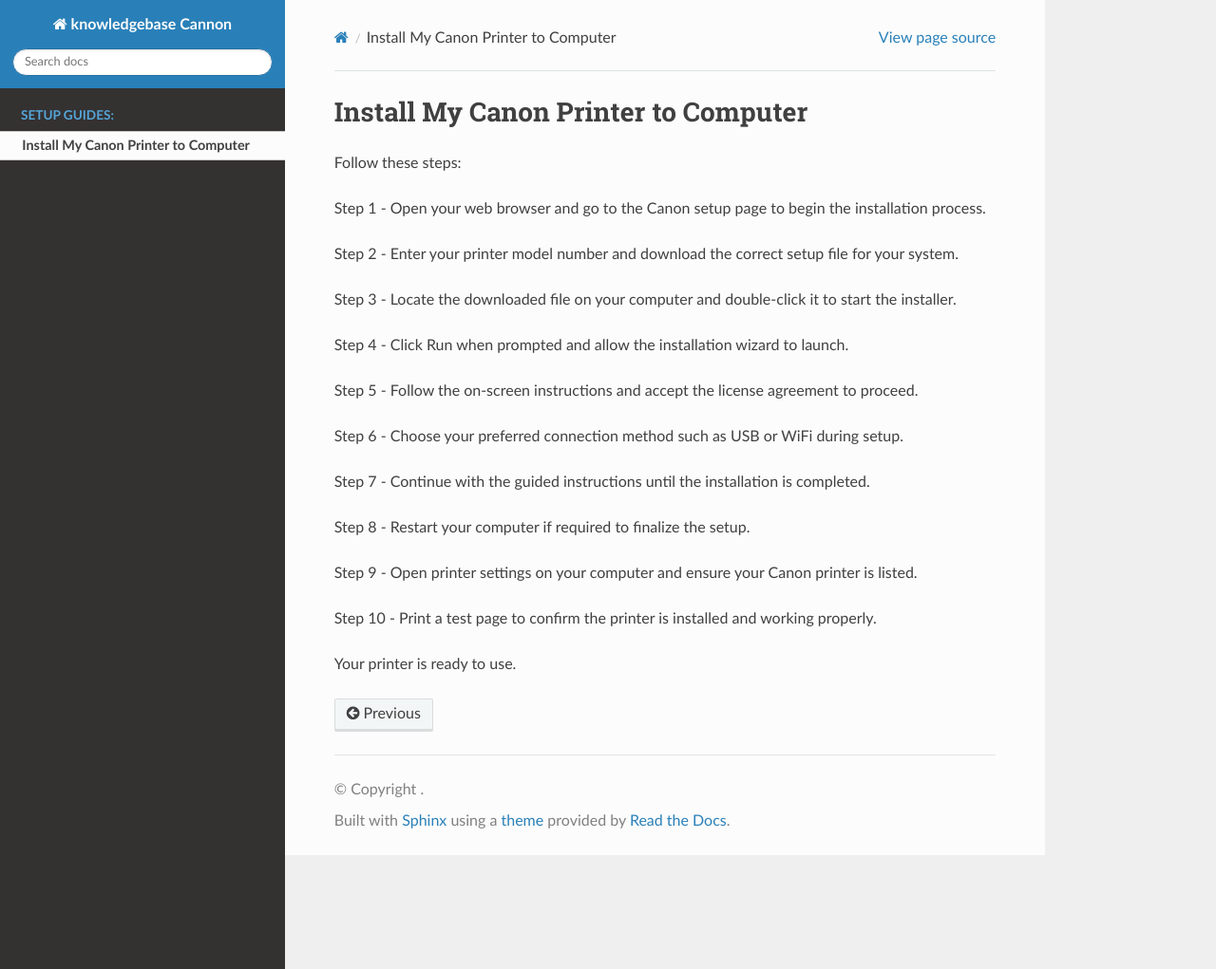
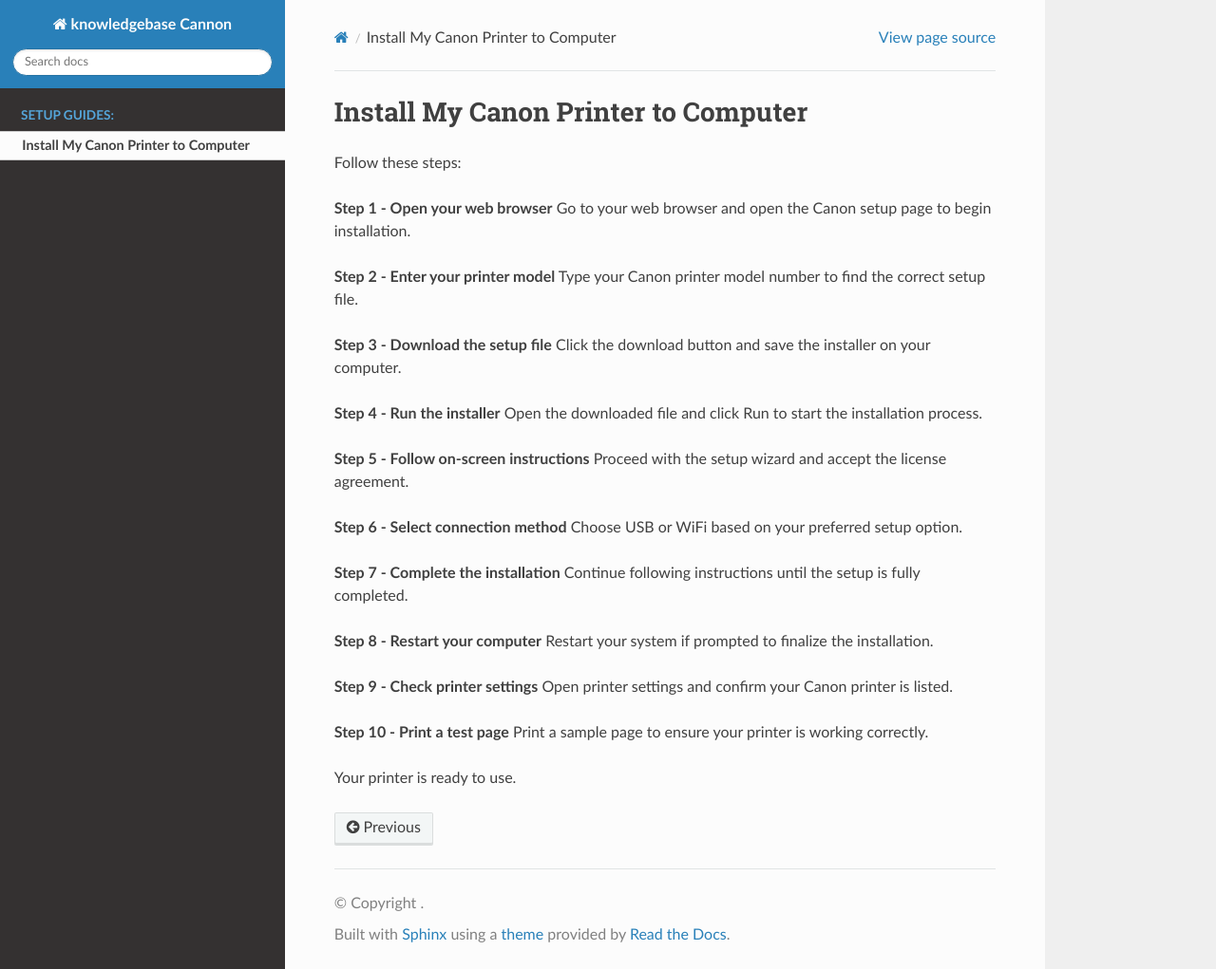
Before and after one commit to Blanche-glitch/cannon, a Sphinx documentation site: the page built from docs/install.rst, in a window 1280 px wide and 1021 px high. Shown: the whole window at 95% size. Built offline with Sphinx 7.4.7 and the Read the Docs theme 3.1.0, drawn with Linux system fonts in a browser that asks for light colours; pages that are not in the unit, such as notebooks, are missing from menus.

Commit message:
Update install.rst

```diff
--- a/docs/install.rst
+++ b/docs/install.rst
@@ -3,24 +3,34 @@
 
 Follow these steps:
 
-Step 1 - Open your web browser and go to the Canon setup page to begin the installation process.
+**Step 1 - Open your web browser**
+Go to your web browser and open the Canon setup page to begin installation.
 
-Step 2 - Enter your printer model number and download the correct setup file for your system.
+**Step 2 - Enter your printer model**
+Type your Canon printer model number to find the correct setup file.
 
-Step 3 - Locate the downloaded file on your computer and double-click it to start the installer.
+**Step 3 - Download the setup file**
+Click the download button and save the installer on your computer.
 
-Step 4 - Click Run when prompted and allow the installation wizard to launch.
+**Step 4 - Run the installer**
+Open the downloaded file and click Run to start the installation process.
 
-Step 5 - Follow the on-screen instructions and accept the license agreement to proceed.
+**Step 5 - Follow on-screen instructions**
+Proceed with the setup wizard and accept the license agreement.
 
-Step 6 - Choose your preferred connection method such as USB or WiFi during setup.
+**Step 6 - Select connection method**
+Choose USB or WiFi based on your preferred setup option.
 
-Step 7 - Continue with the guided instructions until the installation is completed.
+**Step 7 - Complete the installation**
+Continue following instructions until the setup is fully completed.
 
-Step 8 - Restart your computer if required to finalize the setup.
+**Step 8 - Restart your computer**
+Restart your system if prompted to finalize the installation.
 
-Step 9 - Open printer settings on your computer and ensure your Canon printer is listed.
+**Step 9 - Check printer settings**
+Open printer settings and confirm your Canon printer is listed.
 
-Step 10 - Print a test page to confirm the printer is installed and working properly.
+**Step 10 - Print a test page**
+Print a sample page to ensure your printer is working correctly.
 
 Your printer is ready to use.
```
